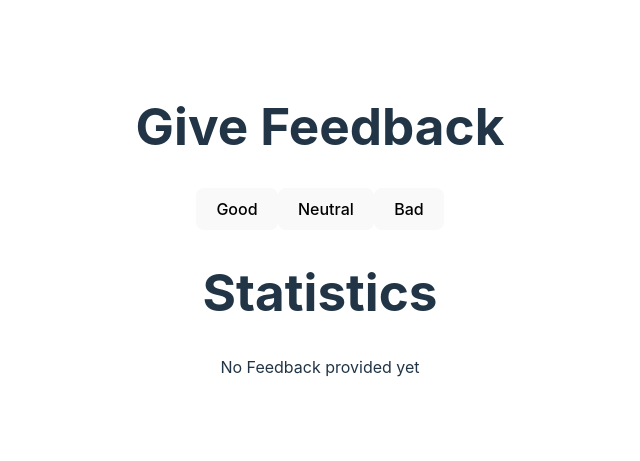
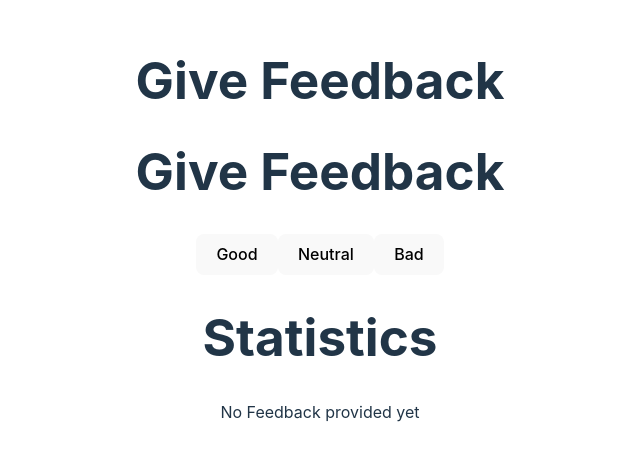
Before and after one commit to Hampton-Black/full-stack-open-work, a React (Vite) app in the folder part1/unicafe/: page / in a window 1280 px wide. Shown: the part 171-632 px from the top of the page, without its empty margins (320-960 px from the left). Built offline with nearby package versions, Linux system fonts and the light colour scheme.

Commit message:
unicafe: move h1 tag up to parent

```diff
--- a/part1/unicafe/src/App.tsx
+++ b/part1/unicafe/src/App.tsx
@@ -12,6 +12,7 @@ function App() {
 
   return (
     <>
+      <h1>Give Feedback</h1>
       <Feedback
         handleClickGood={() => setGood(good + 1)}
         buttonTextGood="Good"
```
